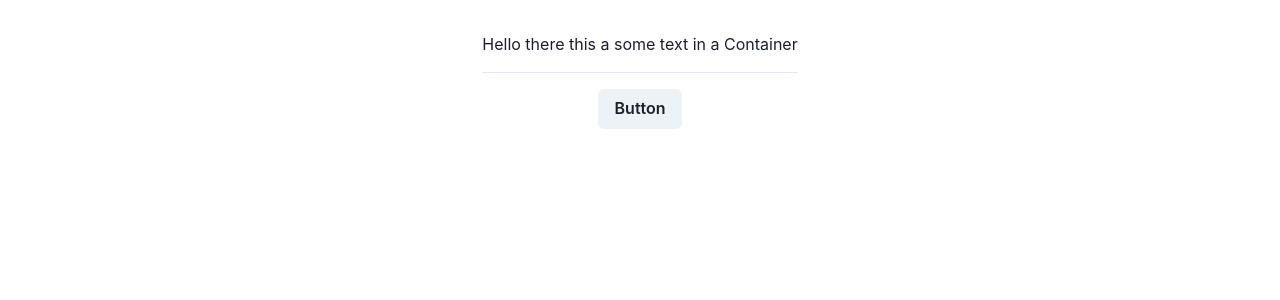
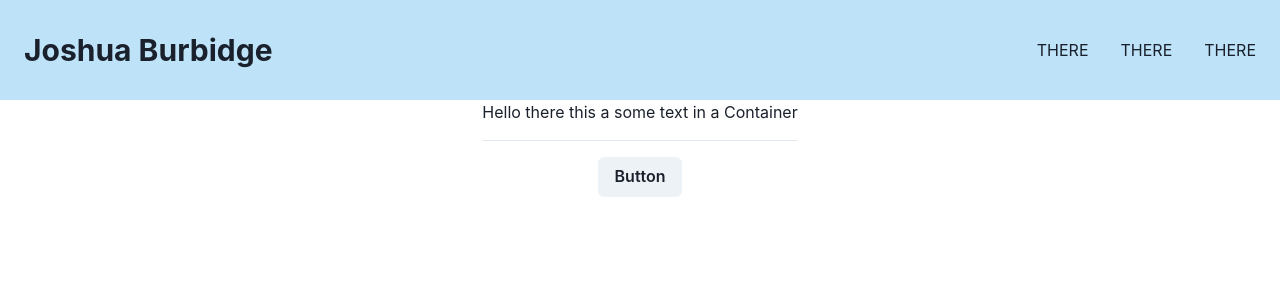
Before and after one commit to joshua-burbidge/joshua-burbidge.github.io, a React (Vite) app: page / in a window 1280 px wide. Shown: the top 300 px of the page. Built offline with nearby package versions, Linux system fonts and the light colour scheme.

Commit message:
create header

```diff
--- a/src/App.css
+++ b/src/App.css
@@ -1,4 +1,4 @@
 #root {
   margin: 0 auto;
-  padding: 2rem;
+  width: 100%;
 }
--- a/src/App.tsx
+++ b/src/App.tsx
@@ -1,18 +1,13 @@
 import './App.css';
-import { Button, ChakraProvider, Container, StackDivider, Text, VStack } from '@chakra-ui/react';
+import { ChakraProvider } from '@chakra-ui/react';
+import Home from './Home';
+import Header from './Header';
 
 function App() {
-
   return (
     <ChakraProvider>
-      <Container centerContent>
-        <VStack spacing={4} divider={<StackDivider/>}>
-          <Text>{'Hello there this a some text in a Container'}</Text>
-          <Button variant={'solid'}>
-            {'Button'}
-          </Button>
-        </VStack>
-      </Container>
+      <Header/>
+      <Home/>
     </ChakraProvider>
   );
 }
--- /dev/null
+++ b/src/Header.tsx
@@ -0,0 +1,27 @@
+import { Flex, Heading, HStack, Link } from "@chakra-ui/react";
+
+function Header() {
+  return (
+    <Flex
+      bgColor={'blue.100'}
+      justify={'space-between'}
+      align={'center'}
+      padding={6}
+      position={'sticky'}
+      top={0}
+      left={0}
+      width={'100%'}
+      height={'100px'}
+      zIndex={1}
+    >
+      <Link><Heading size={'lg'}>{'Joshua Burbidge'}</Heading></Link>
+      <HStack spacing={8}>
+        <Link fontWeight={'normal'}>{'THERE'}</Link>
+        <Link fontWeight={'normal'}>{'THERE'}</Link>
+        <Link fontWeight={'normal'}>{'THERE'}</Link>
+      </HStack>
+    </Flex>
+  );
+}
+
+export default Header;
--- /dev/null
+++ b/src/Home.tsx
@@ -0,0 +1,16 @@
+import { Button,  Container, StackDivider, Text, VStack } from '@chakra-ui/react';
+
+function Home() {
+  return (
+    <Container centerContent height={'2000px'}>
+      <VStack spacing={4} divider={<StackDivider/>}>
+        <Text>{'Hello there this a some text in a Container'}</Text>
+        <Button variant={'solid'}>
+          {'Button'}
+        </Button>
+      </VStack>
+    </Container>
+  );
+}
+
+export default Home;
```
